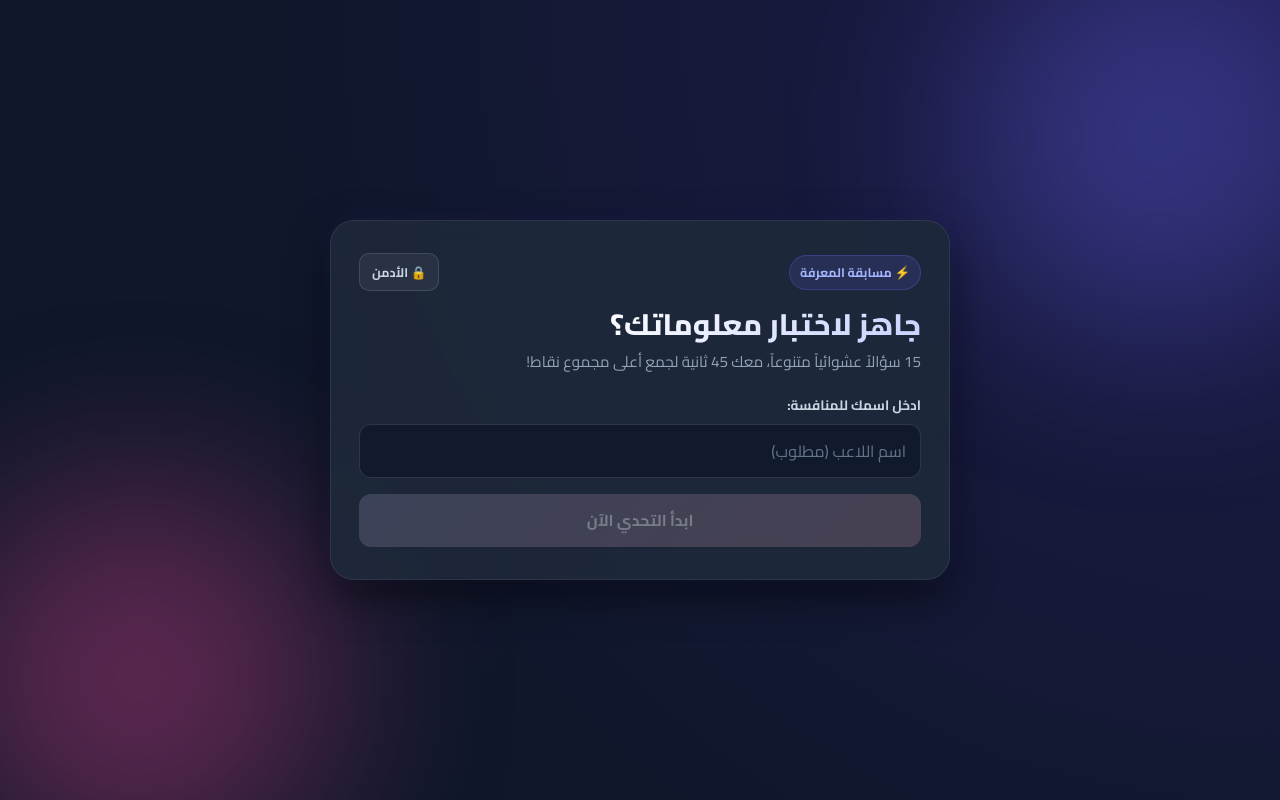
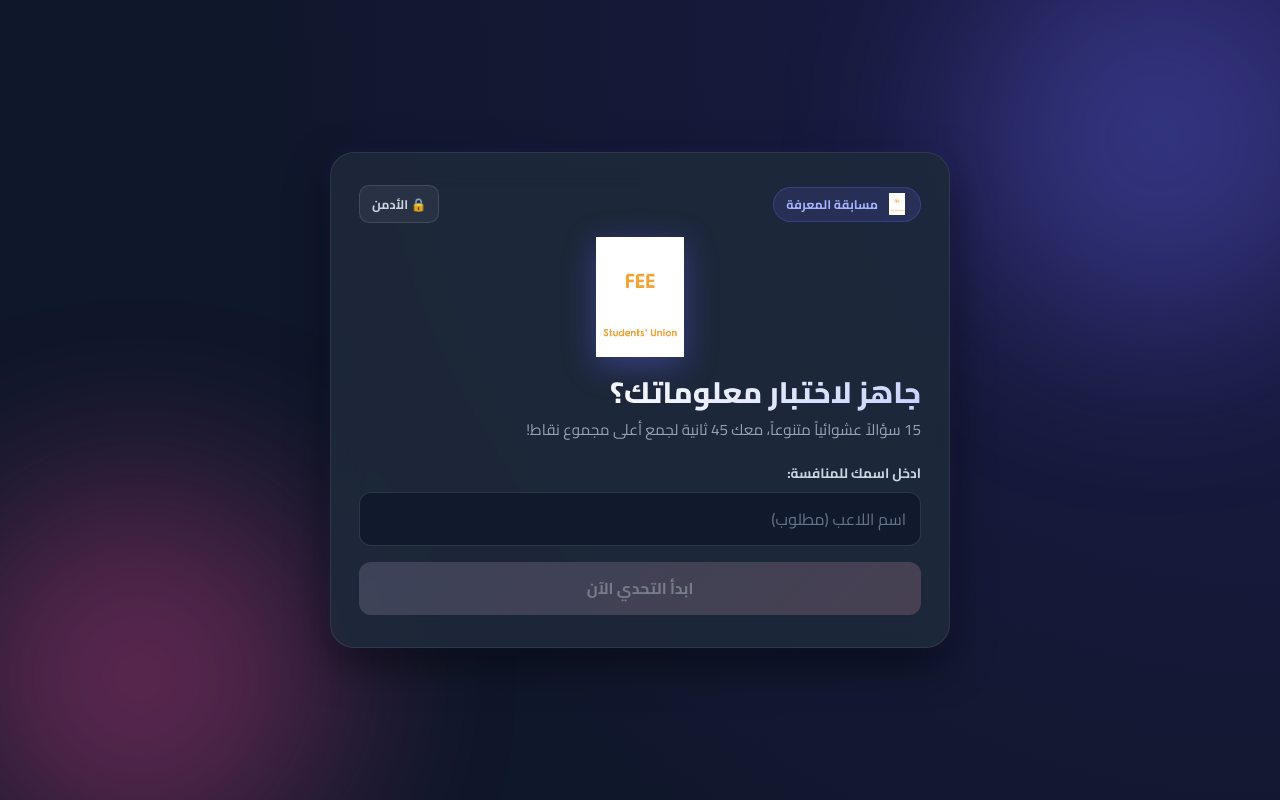
Before and after one commit to mohammed-osama187/Quiz, a website: page index.html in a window 1280 px wide. Drawn offline with nearby package versions, Linux system fonts and the light colour scheme; no server answers.

Commit message:
Add logo.png to start screen and top header bar

```diff
--- a/index.html
+++ b/index.html
@@ -26,10 +26,17 @@
     <!-- Screen 1: Start -->
     <div id="start-screen" class="screen active">
       <div class="top-bar">
-        <div class="brand-badge">⚡ مسابقة المعرفة</div>
+        <div class="brand-badge">
+          <img src="./logo.png" alt="الشعار" class="app-logo-sm" />
+          <span>مسابقة المعرفة</span>
+        </div>
         <button id="open-admin-btn" class="admin-icon-btn">
           <span>🔒 الأدمن</span>
         </button>
+      </div>
+
+      <div class="logo-hero-container">
+        <img src="./logo.png" alt="شعار المسابقة" class="logo-hero" />
       </div>
 
       <h1>جاهز لاختبار معلوماتك؟</h1>
--- a/style.css
+++ b/style.css
@@ -110,8 +110,8 @@ body {
 .brand-badge {
   display: inline-flex;
   align-items: center;
-  gap: 6px;
-  padding: 5px 10px;
+  gap: 8px;
+  padding: 5px 12px;
   border-radius: 9999px;
   background: rgba(99, 102, 241, 0.15);
   border: 1px solid rgba(99, 102, 241, 0.3);
@@ -119,6 +119,30 @@ body {
   font-size: 0.78rem;
   font-weight: 700;
   white-space: nowrap;
+}
+
+.app-logo-sm {
+  width: 22px;
+  height: 22px;
+  object-fit: contain;
+}
+
+.logo-hero-container {
+  display: flex;
+  justify-content: center;
+  margin: 10px 0 16px;
+}
+
+.logo-hero {
+  max-width: 120px;
+  max-height: 120px;
+  object-fit: contain;
+  filter: drop-shadow(0 8px 16px rgba(99, 102, 241, 0.4));
+  transition: transform 0.3s ease;
+}
+
+.logo-hero:hover {
+  transform: scale(1.05);
 }
 
 .admin-icon-btn {
```
Also changed, not shown: logo.png (added), qr-code.png (added).
